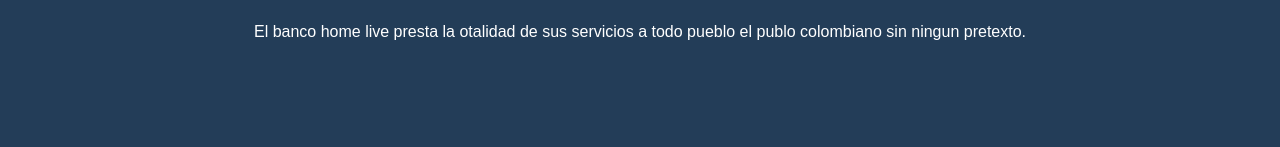
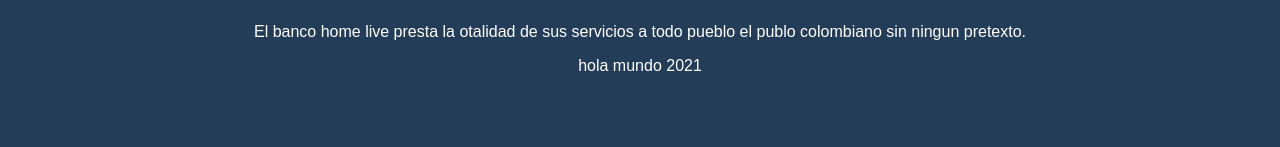
Before and after one commit to FabioG99/interfaz-BANCO-2, a plain HTML site: page index.html in a window 1280 px wide. Shown: the part 584-731 px from the top of the page. Drawn offline with Linux system fonts and the light colour scheme; a web font is replaced by a local one.

Commit message:
prueba en (copia-b)

```diff
--- a/index.html
+++ b/index.html
@@ -62,6 +62,7 @@
                 <div class="ingresar"><a href="login.html">INGRESAR</a></div>
                 <!--agrego un parrafo de prueba-->
                 <P>El banco home live presta la otalidad de sus servicios a todo pueblo el publo colombiano sin ningun pretexto.</P>
+                <p>hola mundo 2021</p>
             </div>
         </section>
 
```
